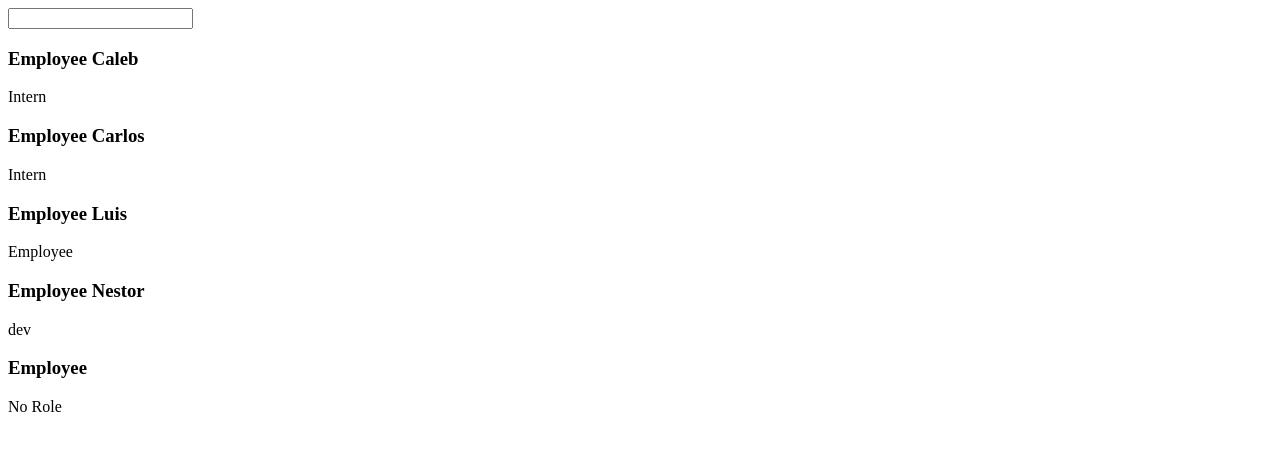
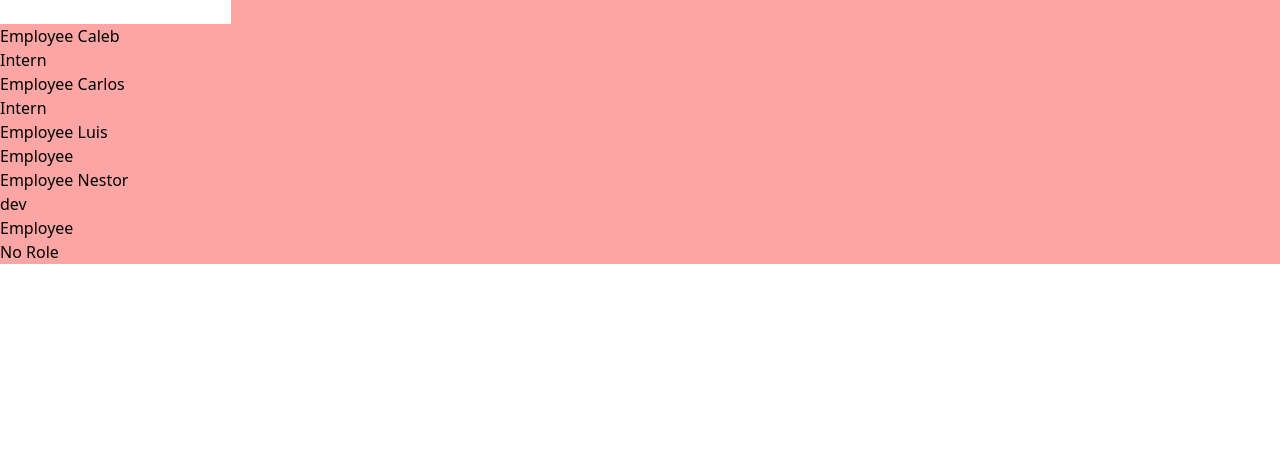
Before and after one commit to biojoel21/codebreakreact, a React (Create React App) app: page / in a window 1280 px wide. Shown: the top 450 px of the page. Built offline with nearby package versions, Linux system fonts and the light colour scheme.

Commit message:
terminar cap 6

```diff
--- a/src/App.js
+++ b/src/App.js
@@ -1,4 +1,4 @@
-import './App.css';
+import './index.css';
 import Employee from './components/Employee';
 import { useState } from 'react';
 
@@ -6,7 +6,7 @@
   const [role, setRole] = useState('dev');
   const showEmployee = true;
   return (
-    <div className="App">
+    <div className="App bg-red-300">
       { showEmployee ?
         <>
         <input
--- /dev/null
+++ b/src/index.css
@@ -0,0 +1,3 @@
+@tailwind base;
+@tailwind components;
+@tailwind utilities;
--- a/tailwind.config.js
+++ b/tailwind.config.js
@@ -1,6 +1,8 @@
 /** @type {import('tailwindcss').Config} */
 module.exports = {
-  content: [],
+  content: [
+    "./src/**/*.{js,jsx,ts,tsx}",
+  ],
   theme: {
     extend: {},
   },
```
Also changed, not shown: src/App.css (deleted).
